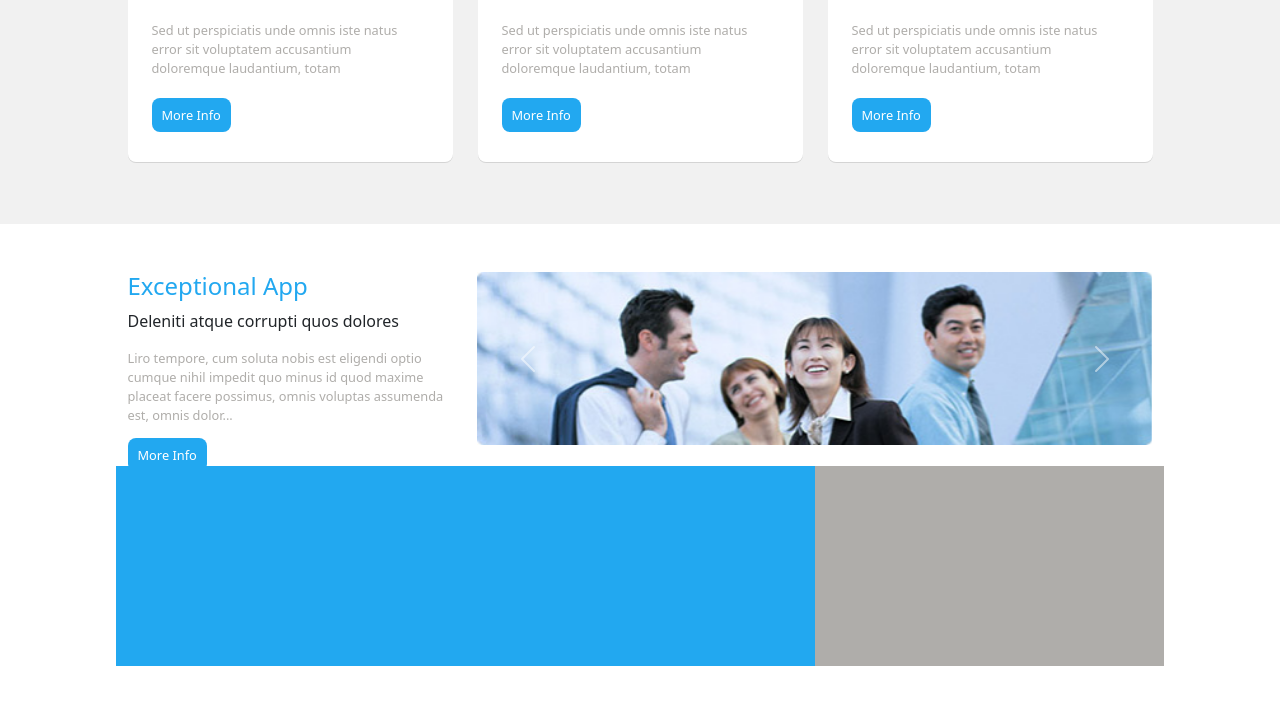
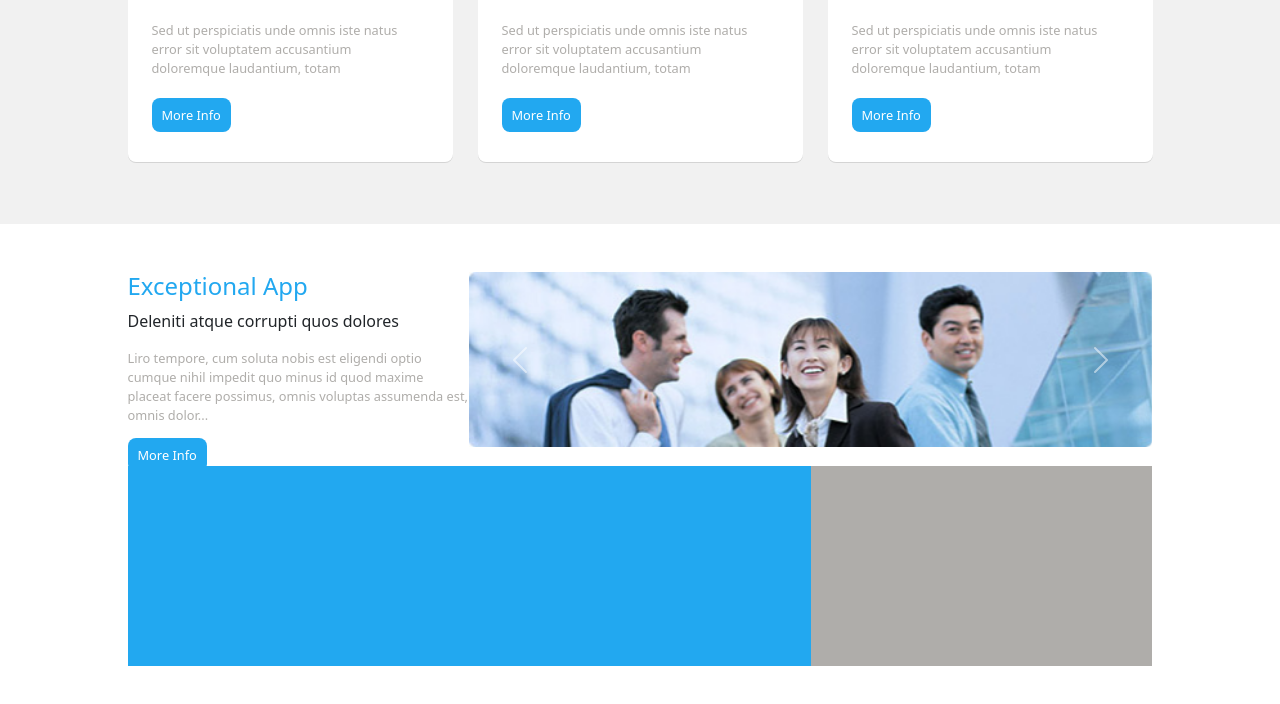
Before and after one commit to GabrielBCD/atividade-web1, a website: page index.html in a window 1280 px wide. Shown: the part 639-1343 px from the top of the page. Drawn offline with nearby package versions, Linux system fonts and the light colour scheme.

Commit message:
commit 3

```diff
--- a/style.scss
+++ b/style.scss
@@ -10,6 +10,9 @@ $container-local: 1025px;
 .container-xxl, .container-fluid {
     padding-right: 0 !important;
     padding-left: 0 !important;
+
+    --bs-gutter-x: 0;
+    --bs-gutter-y: 0;
 }
 
 /* Containers locais*/
@@ -232,6 +235,10 @@ header {
     @extend %container-local;
 }
 
+.row{
+    --bs-gutter-x: 0;
+}
+
 @media (max-width: 991px) {
     .div1 {
         max-width: 300px;
```
Also changed, not shown: style.css, 1 other file.
